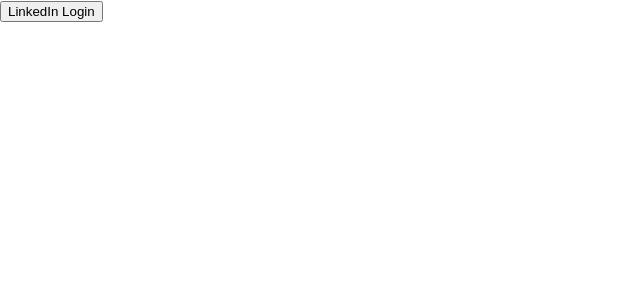
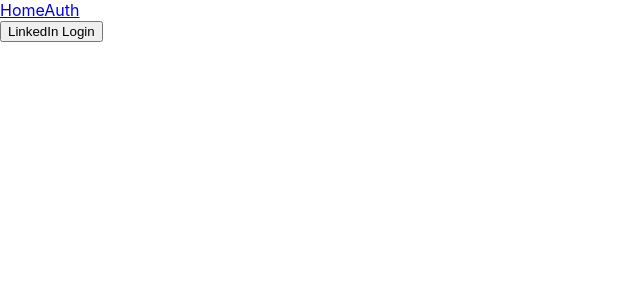
Before and after one commit to ravimaddi/linkedindastikop, a React (Create React App) app: page / in a window 1280 px wide. Shown: the top 300 px of the page, without its empty margins (0-640 px from the left). Built offline with nearby package versions, Linux system fonts and the light colour scheme.

Commit message:
added Links

```diff
--- a/src/App.js
+++ b/src/App.js
@@ -23,7 +23,8 @@
     return (
 
         <BrowserRouter>
-
+      <Link to="/">Home</Link>
+      <Link to="/auth">Auth</Link>
         <Route path="/" exact component={Home}/>
         <Route path="/auth/" component={Lambda}/>
         </BrowserRouter>
```
